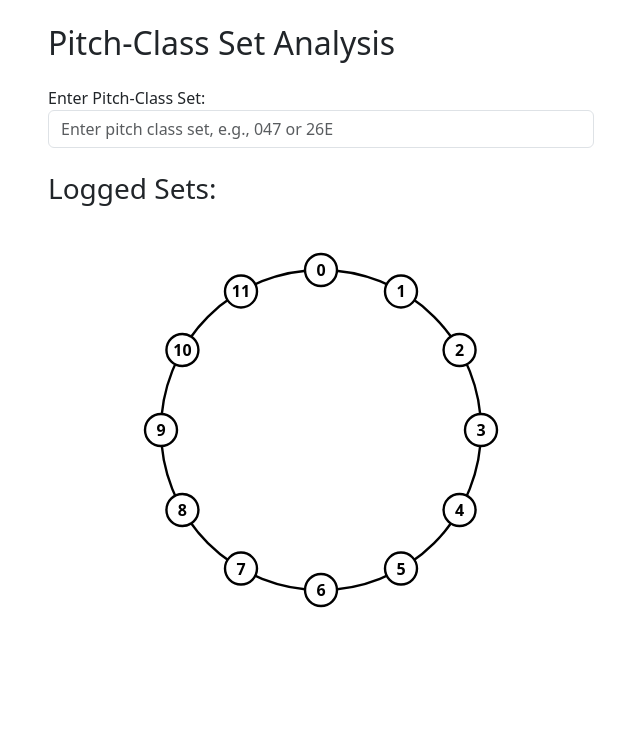
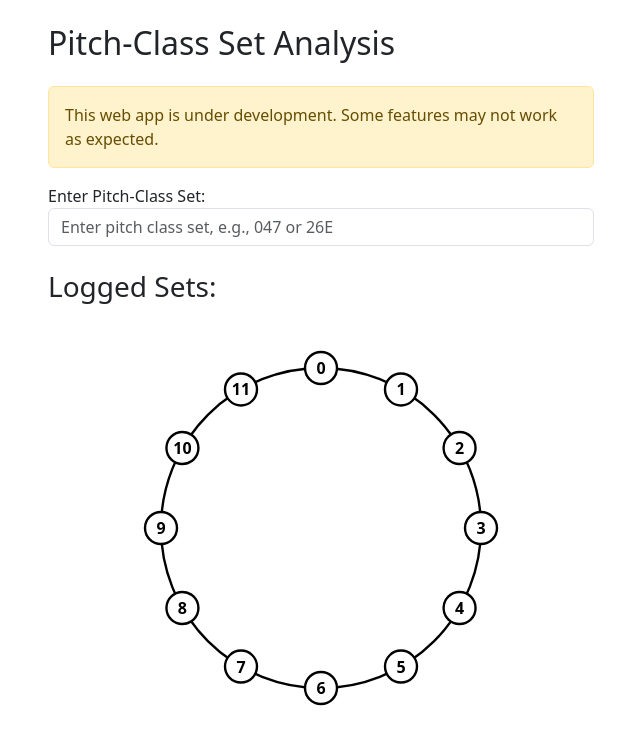
Before and after one commit to fabianmoss/pcsets, a Vue app: page / in a window 1280 px wide. Shown: the top 744 px of the page, without its empty margins (319-959 px from the left). Built offline with nearby package versions, Linux system fonts and the light colour scheme.

Commit message:
add warning

```diff
--- a/src/components/PcSetAnalysis.vue
+++ b/src/components/PcSetAnalysis.vue
@@ -1,6 +1,9 @@
 <template>
   <div>
     <h2 class="mb-4">Pitch-Class Set Analysis</h2>
+    <div class="alert alert-warning" role="alert">
+      This web app is under development. Some features may not work as expected.
+    </div>
     <div class="form-group position-relative">
       <label for="pcSetInput">Enter Pitch-Class Set:</label>
       <input
```
